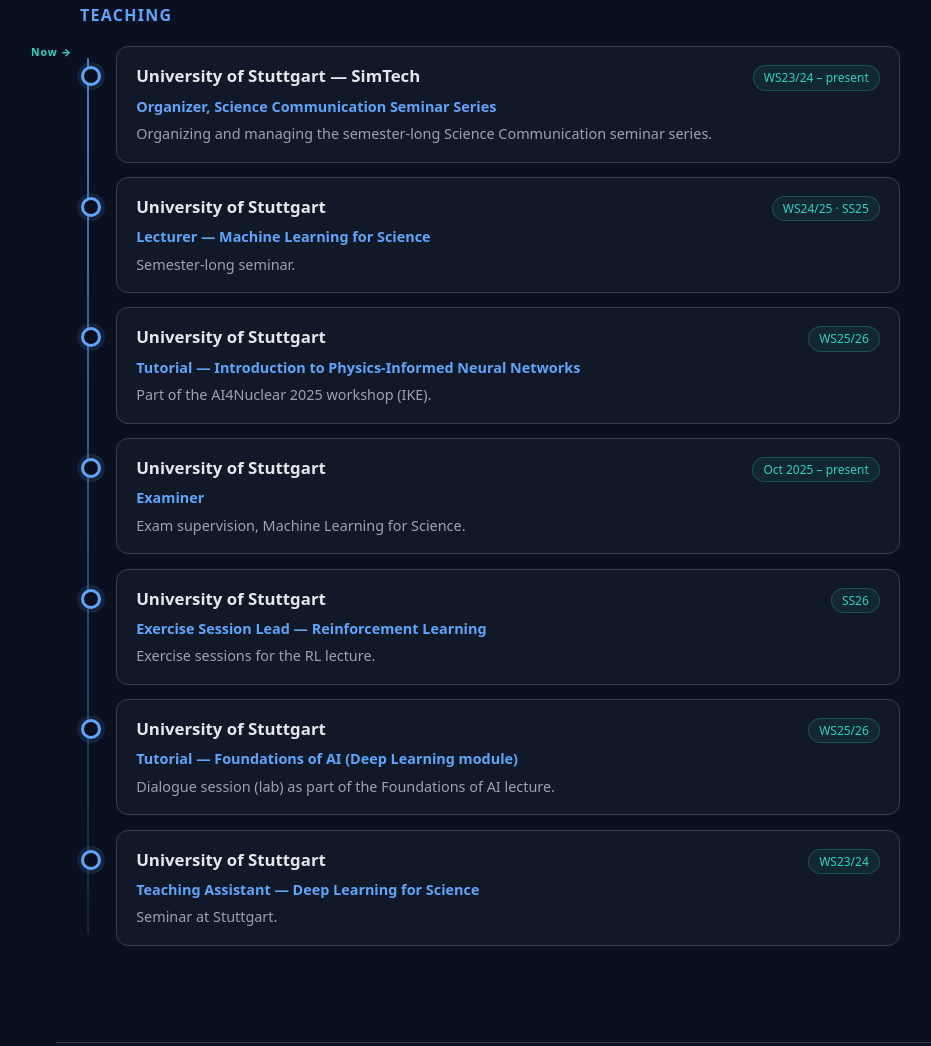
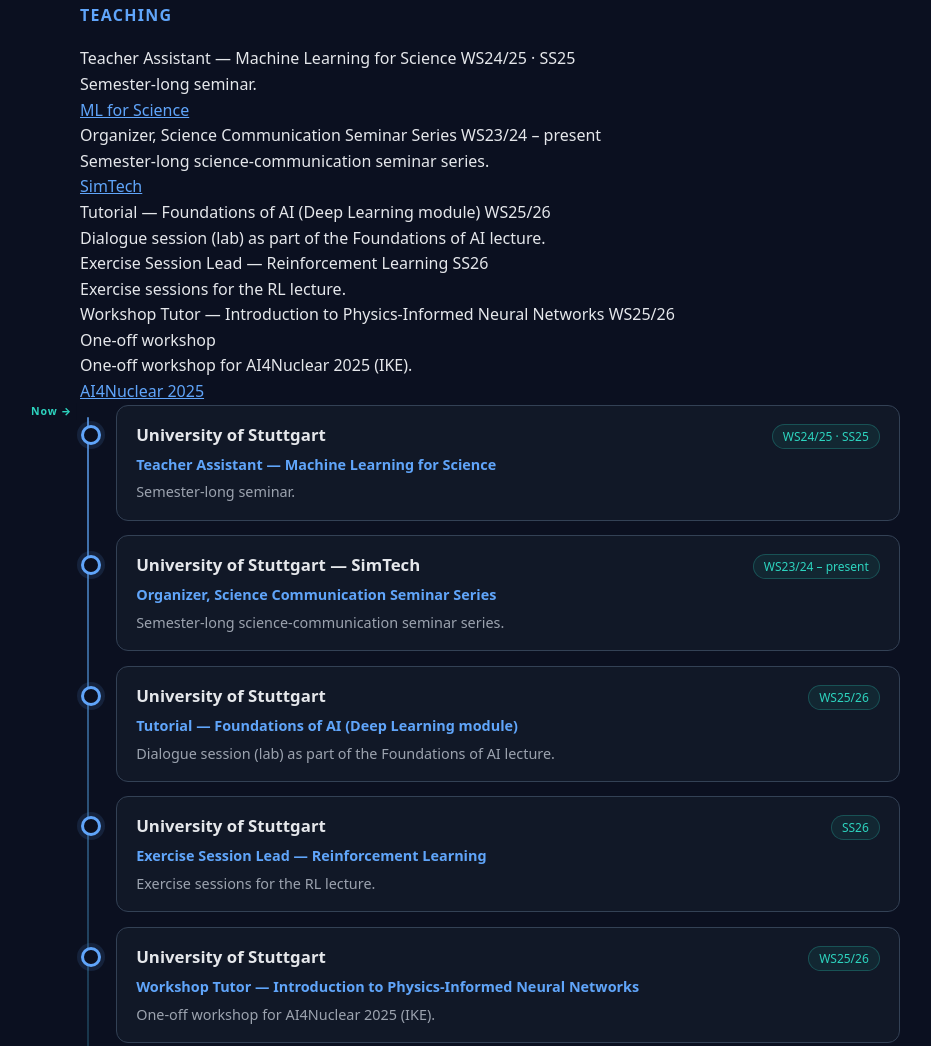
Before and after one commit to yoelt11/yoelt11.github.io, an Astro site: page / in a window 1280 px wide. Shown: the part 2136-3182 px from the top of the page, without its empty margins (44-975 px from the left). Built offline with nearby package versions, Linux system fonts and the light colour scheme; Astro itself is replaced by a stand-in of ours.

Commit message:
teaching: highlights block (seminar+seminar-series+workshop, tagged one-off) before full history; site links on cards

```diff
--- a/src/components/Timeline.astro
+++ b/src/components/Timeline.astro
@@ -1,10 +1,25 @@
 ---
 interface Entry { org: string; date: string; role: string; desc: string; logo?: string; logoSite?: string }
-interface Props { title: string; entries: Entry[] }
-const { title, entries } = Astro.props;
+interface Props { title: string; entries: Entry[]; highlights?: Entry[] }
+const { title, entries, highlights = [] } = Astro.props;
 ---
 <section class="timeline-section">
   <h2>{title}</h2>
+  {highlights.length > 0 && (
+    <div class="highlights">
+      {highlights.map((e) => (
+        <div class="hl-card">
+          <div class="hl-top">
+            <span class="hl-role">{e.role}</span>
+            <span class="hl-date">{e.date}</span>
+          </div>
+          {e.tag && <span class="tag-badge">{e.tag}</span>}
+          <div class="hl-desc">{e.desc}</div>
+          {e.site && <a class="hl-link" href={e.site} rel="noopener" target="_blank">{e.siteLabel ?? e.site}</a>}
+        </div>
+      ))}
+    </div>
+  )}
   <div class="tl">
     {entries.map((e) => (
       <div class="tl-item">
--- a/src/pages/index.astro
+++ b/src/pages/index.astro
@@ -20,24 +20,28 @@
   { org: "Honeywell Aerospace", date: "Dec 2014 – Feb 2015", role: "Intern", desc: "Created work instructions for composite material testing.", logo: "/timeline/honeywell.png", logoSite: "https://www.honeywell.com/" },
 ];
 const teaching = [
-  { org: "University of Stuttgart — SimTech", date: "WS23/24 – present", role: "Organizer, Science Communication Seminar Series",
-    desc: "Organizing and managing the semester-long Science Communication seminar series.",
-    site: "https://www.simtech.uni-stuttgart.de/", siteLabel: "SimTech" },
-  { org: "University of Stuttgart", date: "WS24/25 · SS25", role: "Lecturer — Machine Learning for Science",
+  // —— Highlights (tagged) ——
+  { org: "University of Stuttgart", date: "WS24/25 · SS25", role: "Teacher Assistant — Machine Learning for Science",
     desc: "Semester-long seminar.",
     site: "https://www.uni-stuttgart.de/studium/studienangebot/fsb/ws24-25/beitraege/maschinenlernen-naturwissenschaften/",
-    siteLabel: "ML for Science (WS24/25)" },
-  { org: "University of Stuttgart", date: "WS25/26", role: "Tutorial — Introduction to Physics-Informed Neural Networks",
-    desc: "Part of the AI4Nuclear 2025 workshop (IKE).",
-    site: "https://www.ike.uni-stuttgart.de/lehre/seminare/AI-Workshop-2025/", siteLabel: "AI4Nuclear 2025" },
-  { org: "University of Stuttgart", date: "Oct 2025 – present", role: "Examiner", desc: "Exam supervision, Machine Learning for Science." },
+    siteLabel: "ML for Science", highlight: true },
+  { org: "University of Stuttgart — SimTech", date: "WS23/24 – present", role: "Organizer, Science Communication Seminar Series",
+    desc: "Semester-long science-communication seminar series.",
+    site: "https://www.simtech.uni-stuttgart.de/", siteLabel: "SimTech", highlight: true },
+  { org: "University of Stuttgart", date: "WS25/26", role: "Tutorial — Foundations of AI (Deep Learning module)",
+    desc: "Dialogue session (lab) as part of the Foundations of AI lecture.", highlight: true },
   { org: "University of Stuttgart", date: "SS26", role: "Exercise Session Lead — Reinforcement Learning",
-    desc: "Exercise sessions for the RL lecture." },
-  { org: "University of Stuttgart", date: "WS25/26", role: "Tutorial — Foundations of AI (Deep Learning module)",
-    desc: "Dialogue session (lab) as part of the Foundations of AI lecture." },
+    desc: "Exercise sessions for the RL lecture.", highlight: true },
+  { org: "University of Stuttgart", date: "WS25/26", role: "Workshop Tutor — Introduction to Physics-Informed Neural Networks",
+    desc: "One-off workshop for AI4Nuclear 2025 (IKE).",
+    site: "https://www.ike.uni-stuttgart.de/lehre/seminare/AI-Workshop-2025/", siteLabel: "AI4Nuclear 2025",
+    tag: "One-off workshop", highlight: true },
+  // —— Full history ——
   { org: "University of Stuttgart", date: "WS23/24", role: "Teaching Assistant — Deep Learning for Science",
     desc: "Seminar at Stuttgart." },
 ];
+const teachingHighlights = teaching.filter((t) => t.highlight);
+
 
 
 ---
@@ -85,7 +89,7 @@
   <section class="curriculum">
     <Timeline title="Education" entries={education} />
     <Timeline title="Experience" entries={experience} />
-    <Timeline title="Teaching" entries={teaching} />
+    <Timeline title="Teaching" entries={teaching} highlights={teachingHighlights} />
   </section>
 </Layout>
 <style is:inline>
```
